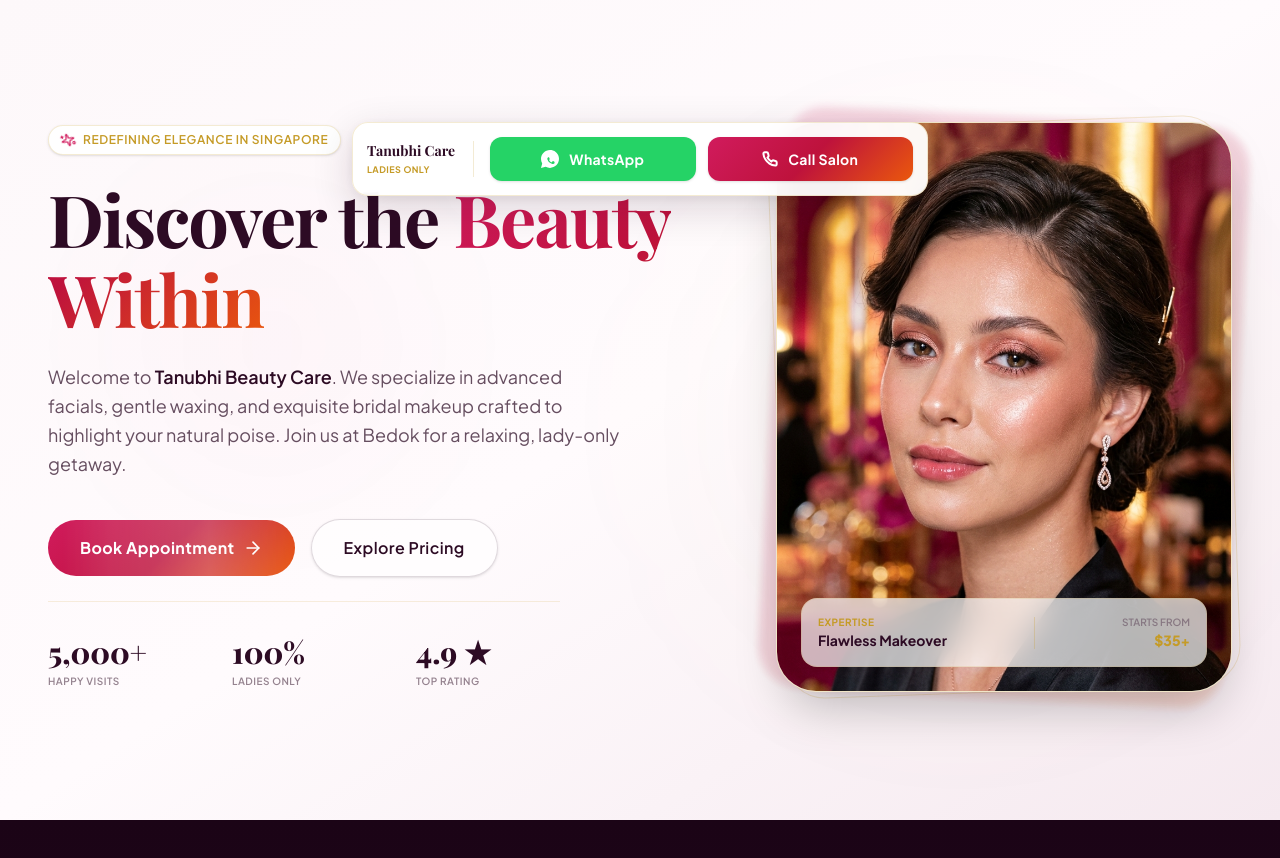
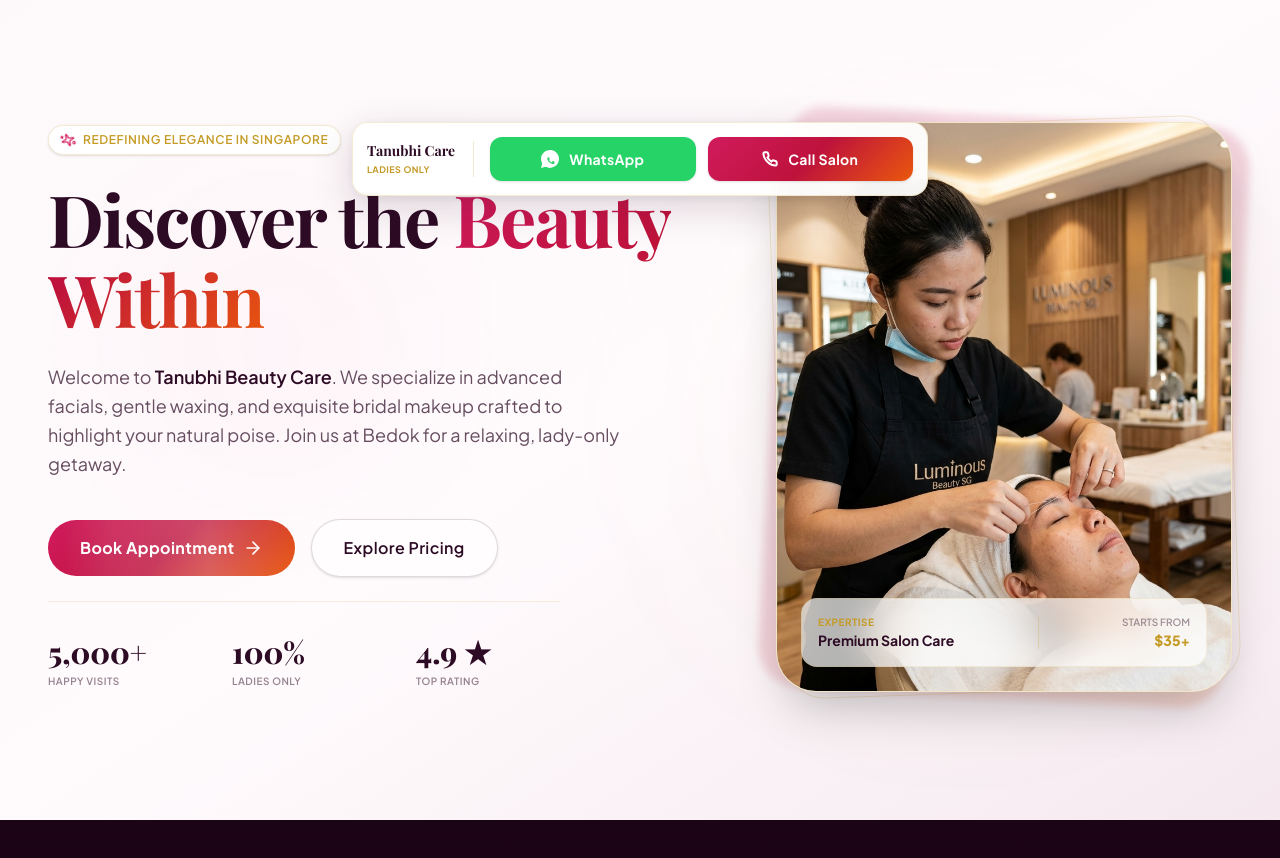
Before and after one commit to clevercroworg/tanubhi, a Next.js app: page / in a window 1280 px wide. Shown: the part 580-1438 px from the top of the page. Built offline with nearby package versions, Linux system fonts and the light colour scheme; a web font is replaced by a local one.

Commit message:
Update hero card image to cache-busted v2 Singaporean beautician working image and text

```diff
--- a/src/components/Hero.tsx
+++ b/src/components/Hero.tsx
@@ -73,8 +73,8 @@
 
           <div className="relative w-full aspect-[4/5] rounded-[2.5rem] overflow-hidden border border-brand-accent-gold/25 shadow-2xl bg-brand-card">
             <Image
-              src="/images/hero_model.png"
-              alt="Premium Beauty Model Tanubhi Care"
+              src="/images/hero_working_v2.png"
+              alt="Professional Beautician styling at Tanubhi Beauty Care"
               fill
               priority
               sizes="(max-w-720px) 100vw, 50vw"
@@ -84,7 +84,7 @@
             <div className="absolute bottom-6 left-6 right-6 p-4 rounded-2xl glass-panel border border-brand-accent-gold/20 flex items-center justify-between">
               <div className="flex flex-col">
                 <span className="text-[10px] text-brand-accent-gold font-bold uppercase tracking-wider">Expertise</span>
-                <span className="text-sm font-bold text-brand-dark">Flawless Makeover</span>
+                <span className="text-sm font-bold text-brand-dark">Premium Salon Care</span>
               </div>
               <div className="h-8 w-[1px] bg-brand-accent-gold/25" />
               <div className="flex flex-col items-end">
```
Also changed, not shown: public/images/hero_working_v2.png (added).
